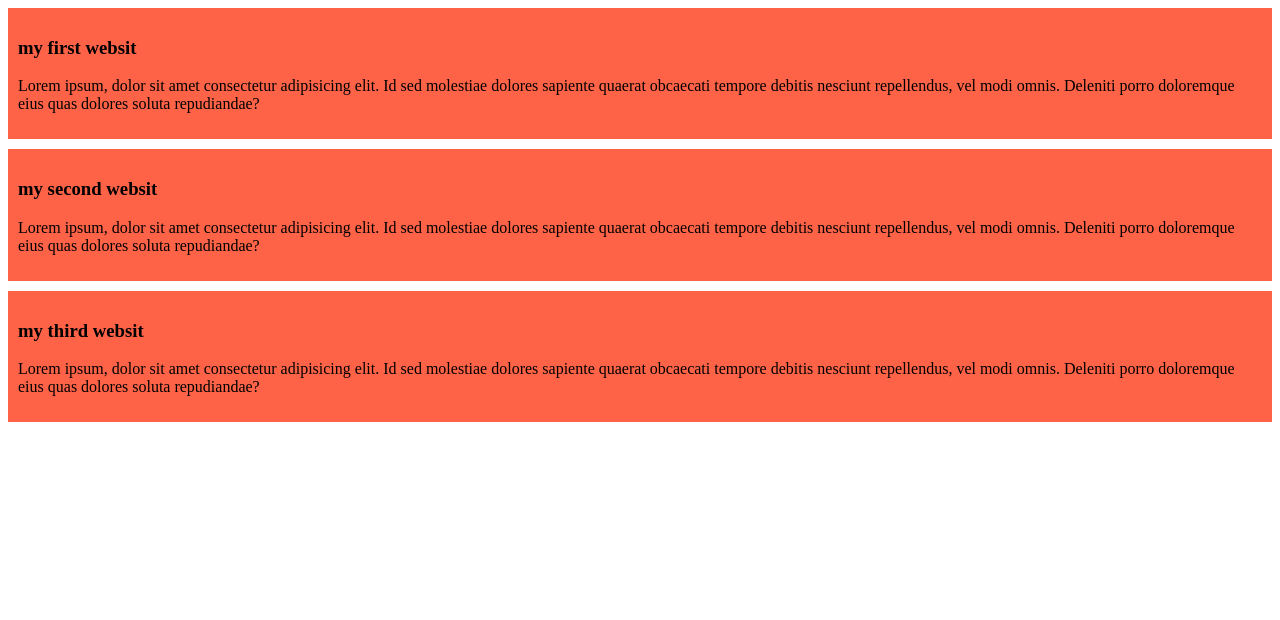
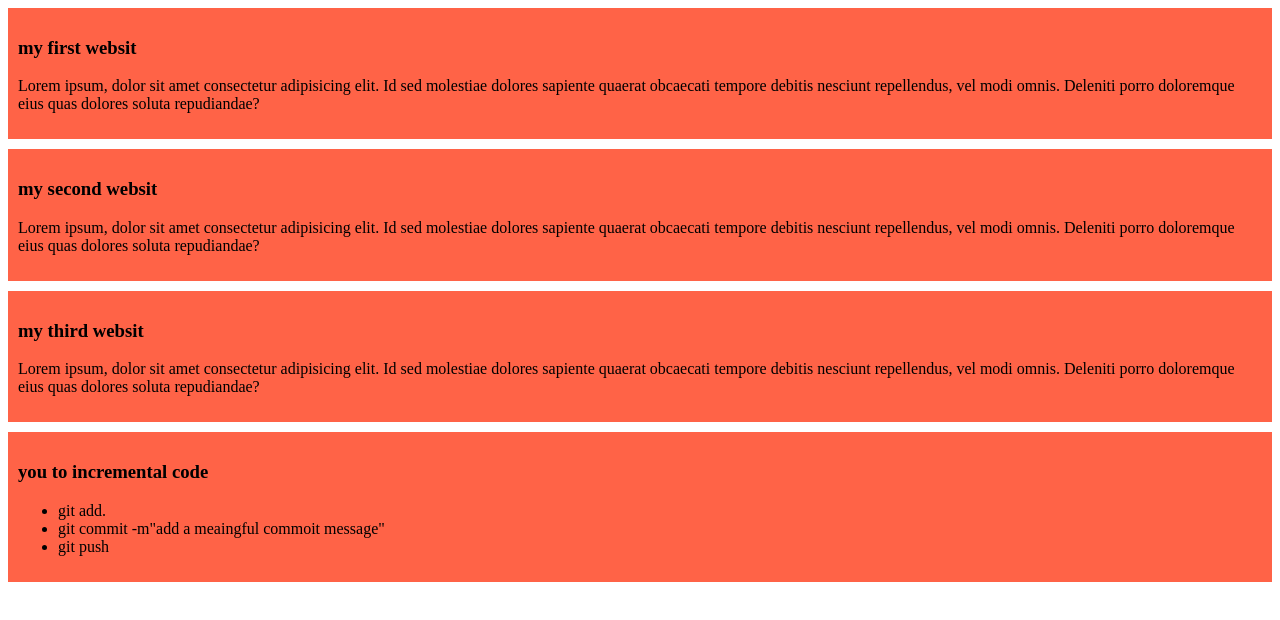
Before and after one commit to Polash06/my-simple-websit, a plain HTML site: page index.html in a window 1280 px wide. Drawn offline with Linux system fonts and the light colour scheme.

Commit message:
added a list to push code

```diff
--- a/index.html
+++ b/index.html
@@ -20,3 +20,11 @@
         <h3>my third websit</h3>
         <p>Lorem ipsum, dolor sit amet consectetur adipisicing elit. Id sed molestiae dolores sapiente quaerat obcaecati tempore debitis nesciunt repellendus, vel modi omnis. Deleniti porro doloremque eius quas dolores soluta repudiandae?</p>
     </div>
+    <div>
+        <h3>you to incremental code</h3>
+        <ul>
+            <li>git add.</li>
+            <li>git commit -m"add a meaingful commoit message"</li>
+            <li>git push</li>
+        </ul>
+    </div>
```
